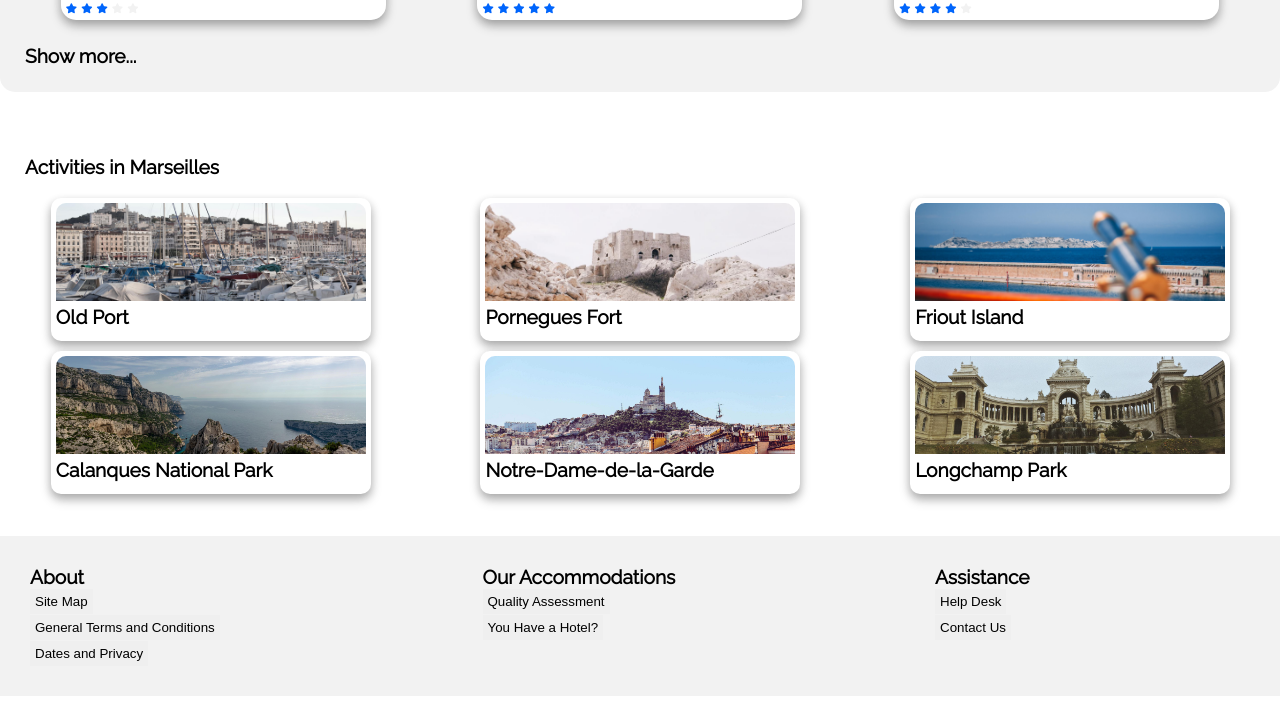
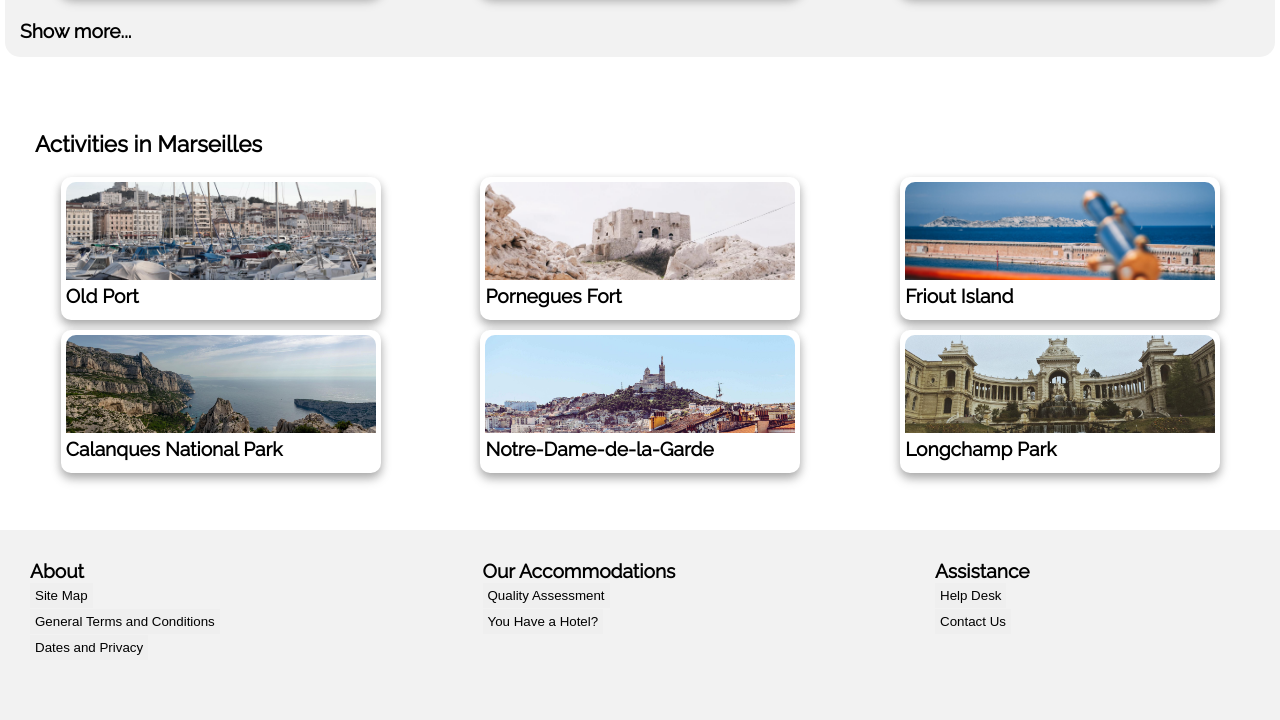
Before and after one commit to earjcr/Travelry, a plain HTML site: page index.html in a window 1280 px wide. Shown: the part 1109-1829 px from the top of the page. Before the commit the page ends 1805 px from the top, so only its background shows below. Drawn offline with Linux system fonts and the light colour scheme.

Commit message:
Post-Presentation Deliverable
I will be emailing Ngassa to let him know the code has been updated. Fixes include an issue in Chrome where the Activities section was clinging to the sides.  In Firefox the issue was similar.

```diff
--- a/css/style.css
+++ b/css/style.css
@@ -8,11 +8,14 @@ body {
     background-color: white;
     font-family: 'Raleway', sans-serif;
     font-size: 1.2em;
-    }
+}
 nav {
     margin-left: 20px;
     padding-top: 30px;
     }
+main {
+    padding: 5px;
+}
 .menu {
     display: flex;
     justify-content: center;
@@ -216,6 +219,7 @@ h4 {
     color: #f2f2f2;
     }
 /* BODY    */
+
 /* Accom & Most Pop flex box */
 .mostpopaccom {
     display: flex;
@@ -228,7 +232,7 @@ h4 {
     }
 /* Accommodations in Marseilles */
 .accoms {
-    padding: 20px;
+    padding: 10px;
     min-width: 345px;
     background-color: #f2f2f2;
     border-radius: 15px;
@@ -280,7 +284,7 @@ h4 {
     }
 /* Most popular hotels in Marseilles */
 .mostpop {
-    padding: 20px;
+    padding: 10px;
     min-width: 345px;
     background-color: #f2f2f2;
     border-radius: 15px;
@@ -288,7 +292,7 @@ h4 {
 .poptitle {
     background-color: #f2f2f2;
     padding: 5px;
-    width: 345px;
+    width: 300px;
 }
 .floater {
     float: right;
@@ -338,7 +342,7 @@ h4 {
     width: 170px;
     margin: 5px;
     }
-@media only screen and (min-width: 1406px) {
+@media only screen and (min-width: 1420px) {
     .mostpopaccom {
         flex-direction: row-reverse;
         }
@@ -349,24 +353,39 @@ h4 {
         max-width: 355px;
         }
     .poptitle {
-        width: 5;
+        width: 5px;
         }
     }
 /* Activities flex box */
+/*
+.accoms {
+    padding: 20px;
+    min-width: 345px;
+    background-color: #f2f2f2;
+    border-radius: 15px;
+    }
+.acctitle {
+    padding: 5px;
+    width: 345px;
+    }
+*/
 .activinloc {
-    display: flex;
+    padding: 10px;
+    min-width: 345px;
+    /*display: flex;
     flex-wrap: wrap;
     grid-gap: 30px;
+    */
     }
 .acttitle {
-    min-width: 355px;
-    padding: 20px 0 20px 25px;
+    min-width: 310px;
+    padding: 20px;
     }
 .activs {
     display: flex;
     flex-direction: column;
     flex-wrap: wrap;
-    justify-content: space-between;
+    justify-content: space-around;
     grid-gap: 10px;
     height: 500px;
     margin-left: 1px;
@@ -454,7 +473,6 @@ h4 {
         box-shadow: 0 4px 8px 0 rgba(0, 0, 0, 0.2), 0 6px 12px 0 rgba(0, 0, 0, 0.19);
         }
 }
-
 .citys3ab {
     text-align: left;
     font-size: 1em;
@@ -557,7 +575,7 @@ a {
     justify-content: space-between;
     font-family: Raleway;
     font-size: .8rem;
-    padding: 30px 30px 0 30px;
+    padding: 30px;
     background-color: #f2f2f2;
     }
 .footer1 {
--- a/index.html
+++ b/index.html
@@ -216,9 +216,15 @@
             </div>
         </div>
         <div class="spacer"><br><br></div>
+<!--    <div class="accoms">
+            <div class="acctitle" id="accommodations">
+            <h3>Accommodations in Marseilles</h3>
+            </div>
+            <div class="acctiles">
+-->
+        <div class="activinloc">
             <div class="acttitle" id="activities">
-            <p><strong>Activities in Marseilles</strong><br>
-            </p>
+                <h3>Activities in Marseilles</h3>
             </div>
             <div class="activs">
                 <a href="" class="citys" id="activ1">
@@ -271,6 +277,7 @@
                 </a>
             </div>
             <div class="spacer"><br></div>
+        </div>
     </main>
     <footer>
         <div class="footer">
```
Lines whose indentation alone changed are shown as unchanged.
